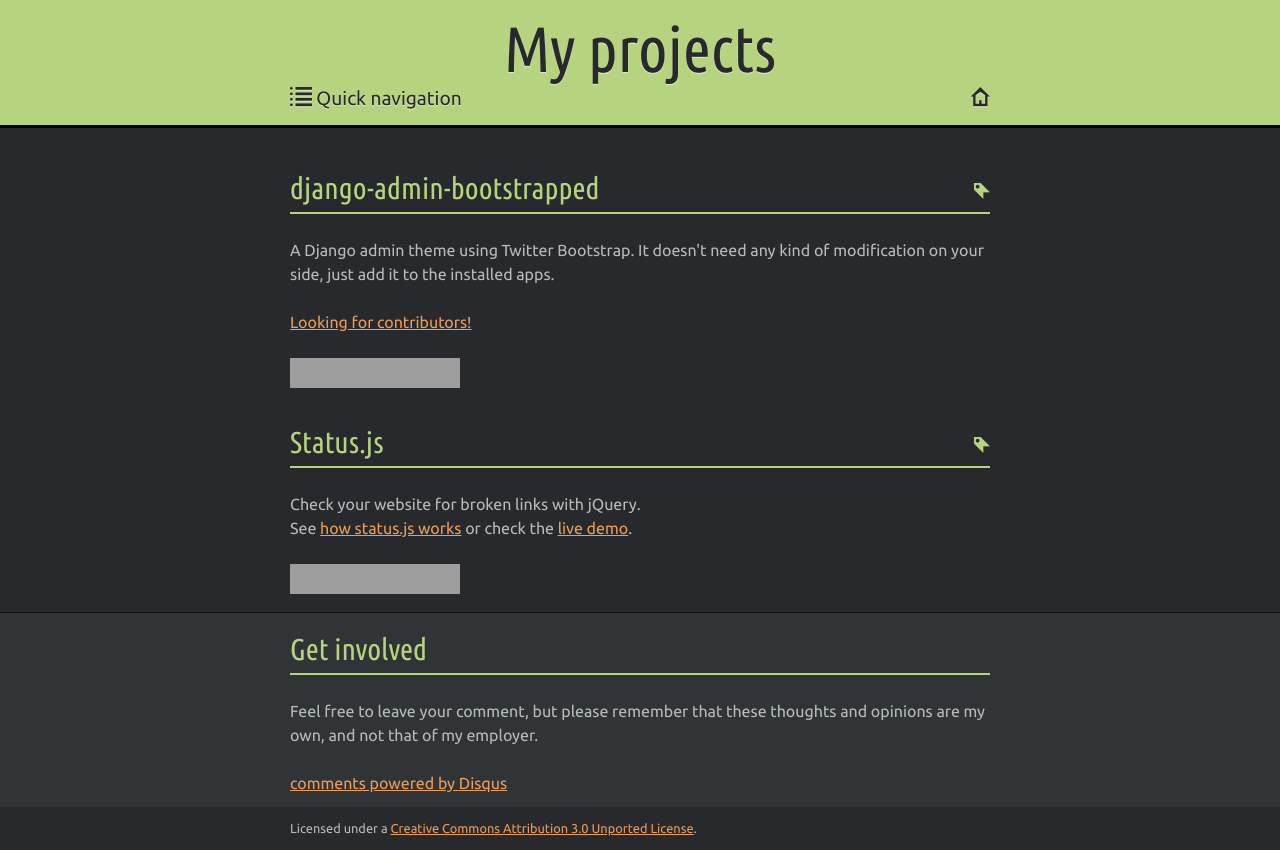
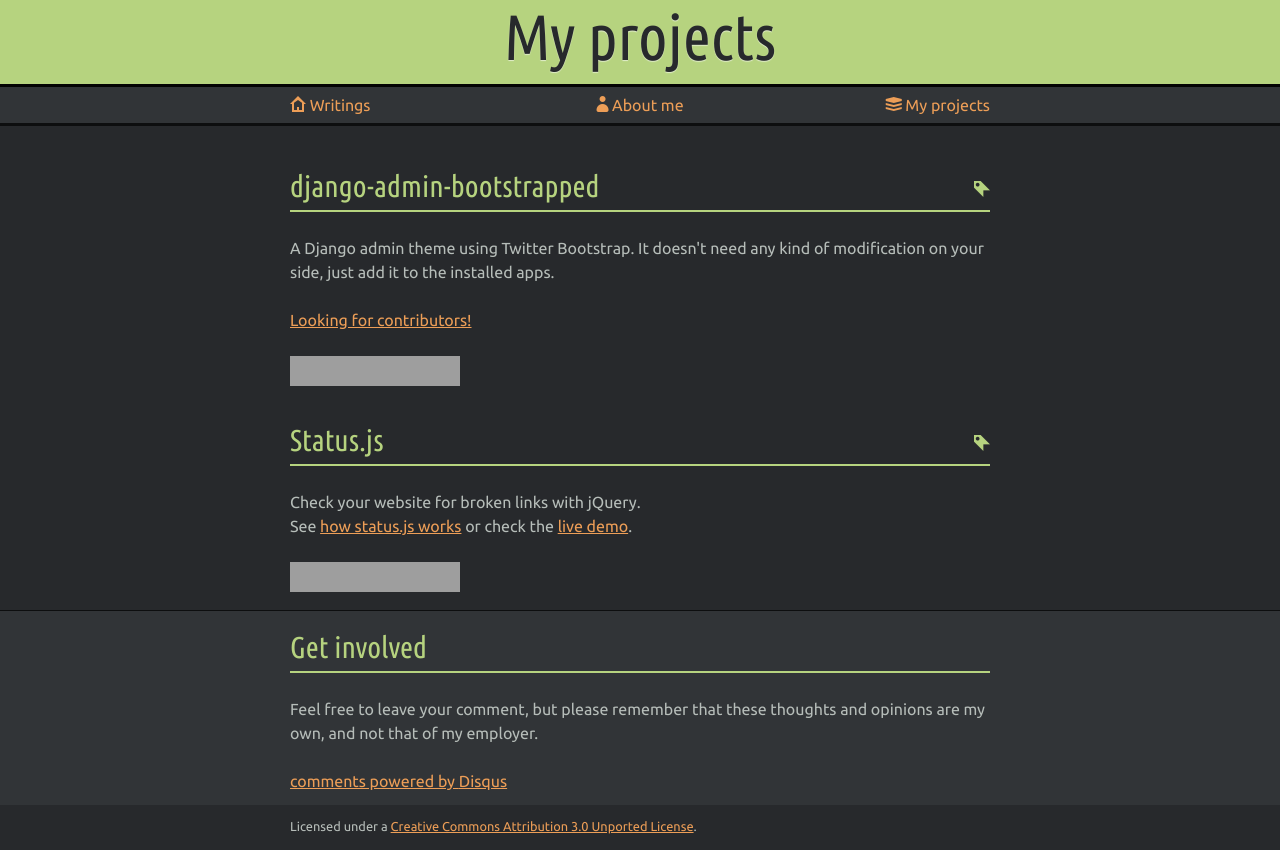
Before and after one commit to riccardo-forina/codingnot.es, a Flask app: page /projects/ in a window 1280 px wide. Run offline with Flask 2, Linux system fonts and the light colour scheme; some libraries are stand-ins or nearby versions; grey boxes are pictures that could not be loaded.

Commit message:
added subnavigation

```diff
--- a/static/css/_vars.scss
+++ b/static/css/_vars.scss
@@ -80,3 +80,4 @@
 $link-color: rgb(237, 158, 87);
 $text-color: rgb(182, 189, 185);
 $comments-color: rgb(49, 52, 55);
+$aside-nav-color: rgb(49, 52, 55);
--- a/static/css/icons.css
+++ b/static/css/icons.css
@@ -1,10 +1,10 @@
 @font-face {
   font-family: 'icomoon';
-	src:url('../fonts/icomoon.eot?ek6nwo');
-	src:url('../fonts/icomoon.eot?#iefixek6nwo') format('embedded-opentype'),
-		url('../fonts/icomoon.ttf?ek6nwo') format('truetype'),
-		url('../fonts/icomoon.woff?ek6nwo') format('woff'),
-		url('../fonts/icomoon.svg?ek6nwo#icomoon') format('svg');
+  src:url('../fonts/icomoon.eot?kz5qm5');
+  src:url('../fonts/icomoon.eot?#iefixkz5qm5') format('embedded-opentype'),
+    url('../fonts/icomoon.ttf?kz5qm5') format('truetype'),
+    url('../fonts/icomoon.woff?kz5qm5') format('woff'),
+    url('../fonts/icomoon.svg?kz5qm5#icomoon') format('svg');
   font-weight: normal;
   font-style: normal;
 }
@@ -47,3 +47,6 @@
 .icon-layers:before {
   content: "\e607";
 }
+.icon-twitter:before {
+  content: "\e608";
+}
--- a/static/css/style.scss
+++ b/static/css/style.scss
@@ -77,13 +77,18 @@
   border-bottom: 3px solid darken($bg-color, 15%);
   background: $heading-color;
   font-size: 120%;
+  .wrapper {
+    padding: 0;
+  }
   h1 {
     color: $bg-color;
     text-align: center;
-    margin-bottom: 0;
+    padding: 0 0 $half-spacing-unit 0 ;
+    margin: 0;
   }
   p {
-    margin-top: $half-spacing-unit;
+    padding: 0 0 $half-spacing-unit 0;
+    margin: 0;
     text-align: center;
   }
   a {
@@ -97,6 +102,7 @@
   .main-nav {
     position: relative;
     margin: 0;
+    padding: $half-spacing-unit 0;
     li {
       cursor: pointer;
     }
@@ -140,13 +146,15 @@
 
 @include media-query(lap-and-up) {
   .scrolling {
-    header {
+    .top-nav {
       position: fixed;
       top: 0;
       left: 0;
       width: 100%;
+      z-index: 100;
 
-      h1, p {
+      h1,
+      p {
         display: none;
       }
     }
@@ -159,6 +167,20 @@
 .comments {
   background: $comments-color;
   border-top: 1px solid darken($comments-color, 15%);
+}
+
+.aside-nav {
+  background: $aside-nav-color;
+  border-bottom: 3px solid darken($comments-color, 15%);
+  .wrapper {
+    padding: $half-spacing-unit/2 0;
+  }
+  .nav {
+    margin: 0;
+  }
+  a {
+    text-decoration: none;
+  }
 }
 
 .qna {
--- /dev/null
+++ b/templates/_commonnav.html
@@ -0,0 +1,9 @@
+<aside class="aside-nav">
+  <div class="wrapper">
+    <ul class="nav nav--fit">
+      <li class="one-third"><a href="{{ url_for('index')}}"><i class="icon-home"></i> Writings</a></li>
+      <li class="text--center one-third"><a href="{{ url_for('resume') }}"><i class="icon-user"></i> About me</a></li>
+      <li class="text--right one-third"><a href="{{ url_for('projects') }}"><i class="icon-layers"></i> My projects</a></li>
+    </ul>
+  </div>
+</aside>
--- a/templates/base.html
+++ b/templates/base.html
@@ -16,7 +16,11 @@
     <link href='//fonts.googleapis.com/css?family=Ubuntu+Condensed' rel='stylesheet' type='text/css'>
     <link href='//fonts.googleapis.com/css?family=Ubuntu:400,700,400italic,700italic' rel='stylesheet' type='text/css'>
     <link rel="stylesheet" href="{{ url_for('static', filename="css/icons.css") }}">
+    {% if config.DEBUG %}
+    <link rel="stylesheet" href="{{ url_for('static', filename="css/style.css") }}">
+    {% else %}
     <link rel="stylesheet" href="{{ url_for('static', filename="css/style.min.css") }}">
+    {% endif %}
     <link rel="shortcut icon" href="{{ url_for('static', filename="icons/favicon.ico") }}">
 
     {% if not config.DEBUG %}
--- a/templates/projects.html
+++ b/templates/projects.html
@@ -7,22 +7,14 @@
 {% block content %}
 <main>
   <article>
-    <header>
-      <div class="wrapper">
-        <h1>My projects</h1>
-        <ul class="nav nav--fit main-nav">
-          <li class="flyout">
-            <i class="icon-list"></i> Quick navigation
-            <div class="flyout__content">
-              <ul class="nav quick-nav">
-                <li><a href="#"><i class="icon-tag-fill"></i> Top</a></li>
-              </ul>
-            </div>
-          </li>
-          <li class="text--right"><a href="{{ url_for('index')}}"><i class="icon-home"></i></a></li>
-        </ul>
-      </div>
-    </header>
+    <div class="top-nav">
+      <header>
+        <div class="wrapper">
+          <h1>My projects</h1>
+        </div>
+      </header>
+      {% include "_commonnav.html" %}
+    </div>
     <div class="wrapper">
       <h2><a href="/bootstrap-your-django-admin-in-3-minutes/">django-admin-bootstrapped</a></h2>
       <p>A Django admin theme using Twitter Bootstrap. It doesn't need any kind of modification on your side, just add it to the installed apps.</p>
```
Also changed, not shown: static/css/style.css (+32 -6 lines), templates/index.html (+3 -4 lines), templates/page.html (+10 -5 lines), templates/resume.html (+9 -16 lines), static/css/style.min.css, static/fonts/icomoon.ttf, static/fonts/icomoon.woff, 3 other files. Lines whose indentation alone changed are shown as unchanged.
